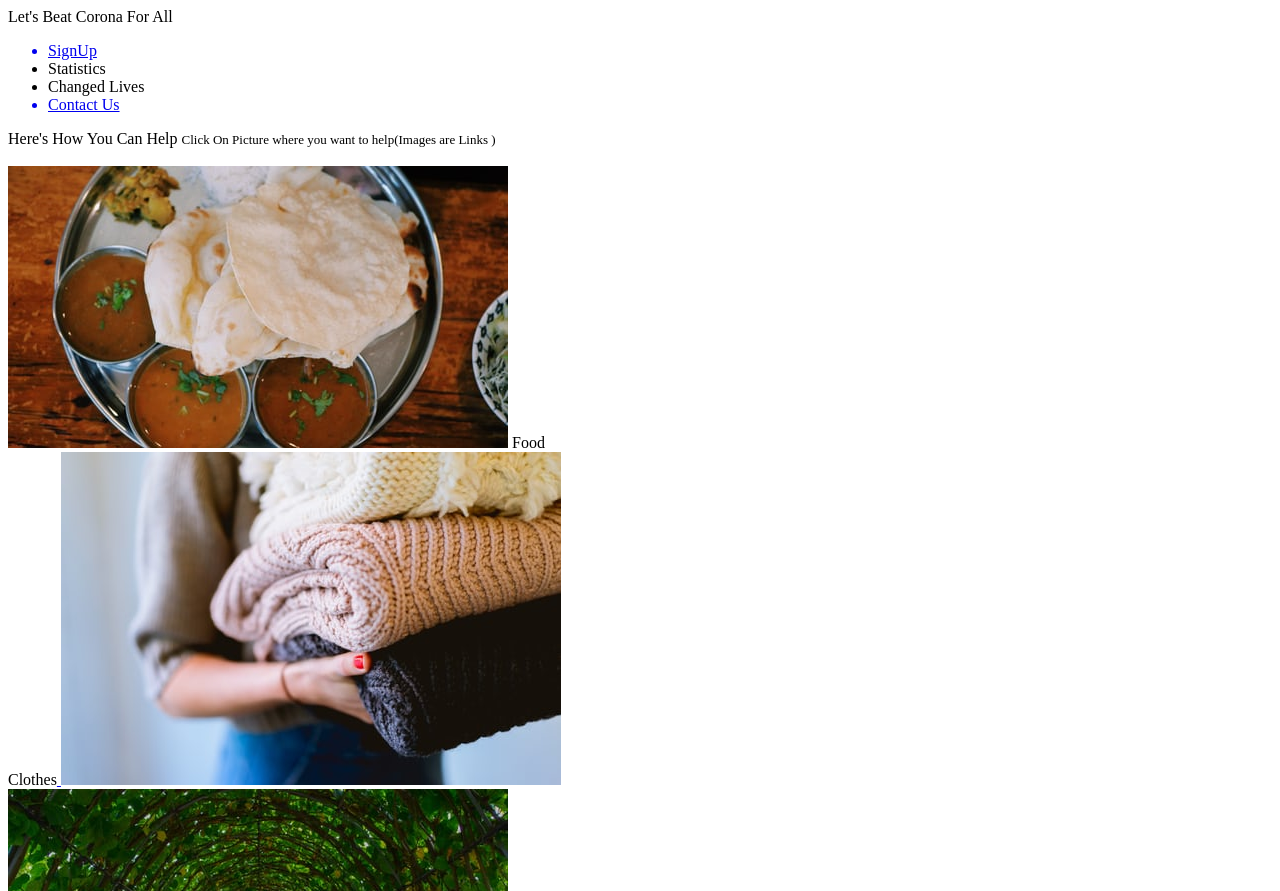
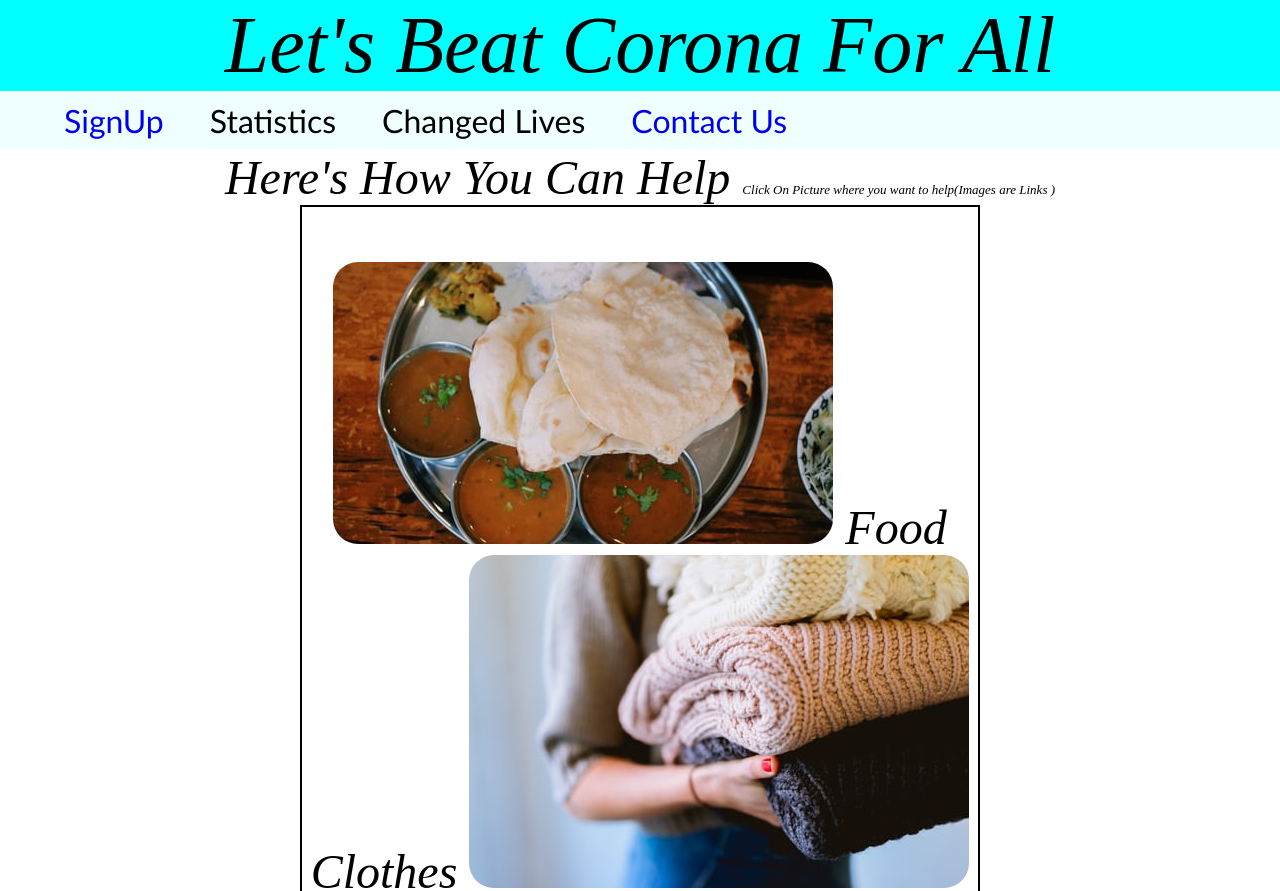
Before and after one commit to funcoder007/assessment-project-1, a plain HTML site: page index.html in a window 1280 px wide. Shown: the top 891 px of the page. Drawn offline with Linux system fonts and the light colour scheme; files that its build step writes are made by us from their sources; files whose address does not match are found by name.

Commit message:
Update index.html

```diff
--- a/index.html
+++ b/index.html
@@ -2,7 +2,7 @@
 <html lang="en">
 <head>
     <meta charset="utf-8"/>
-    <link rel="stylesheet" ../href ="main.css"/>
+    <link rel="stylesheet" href ="main.css"/>
     <style type ="text/css">
 
     </style>
```
